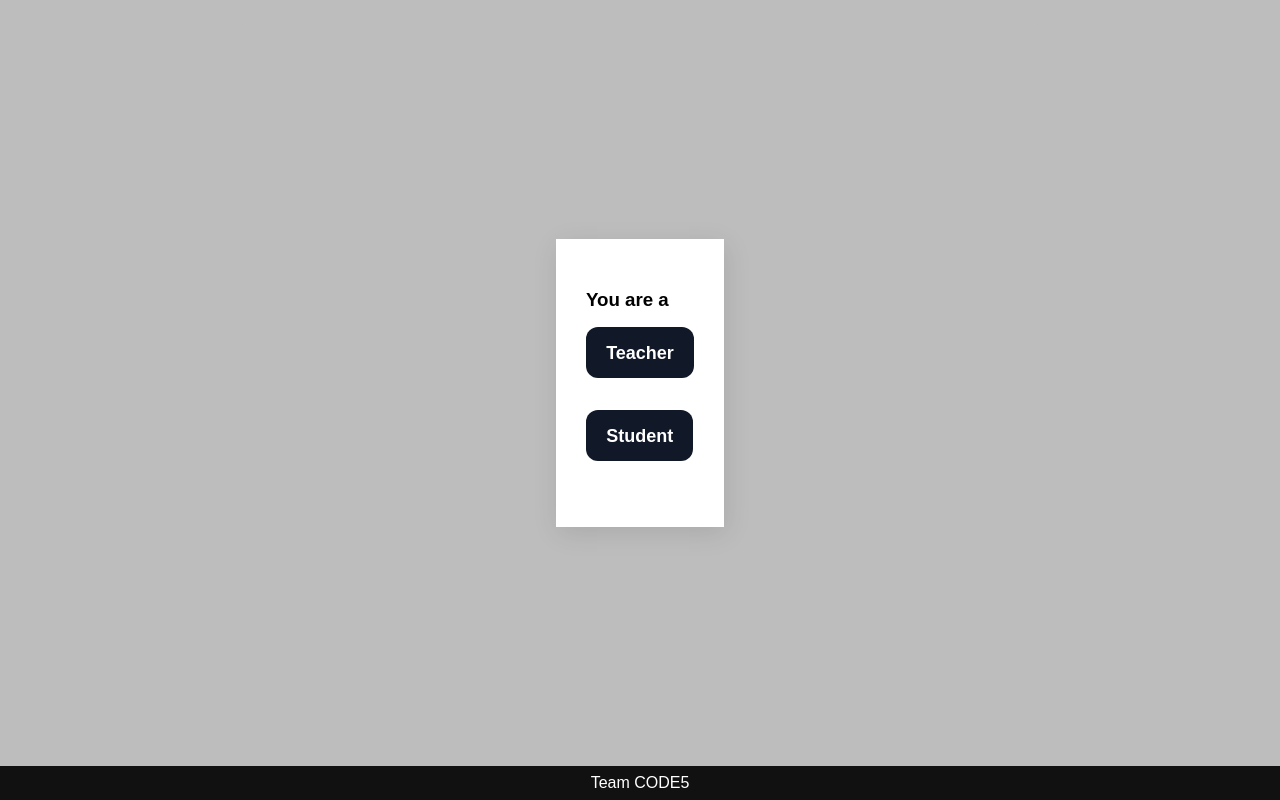
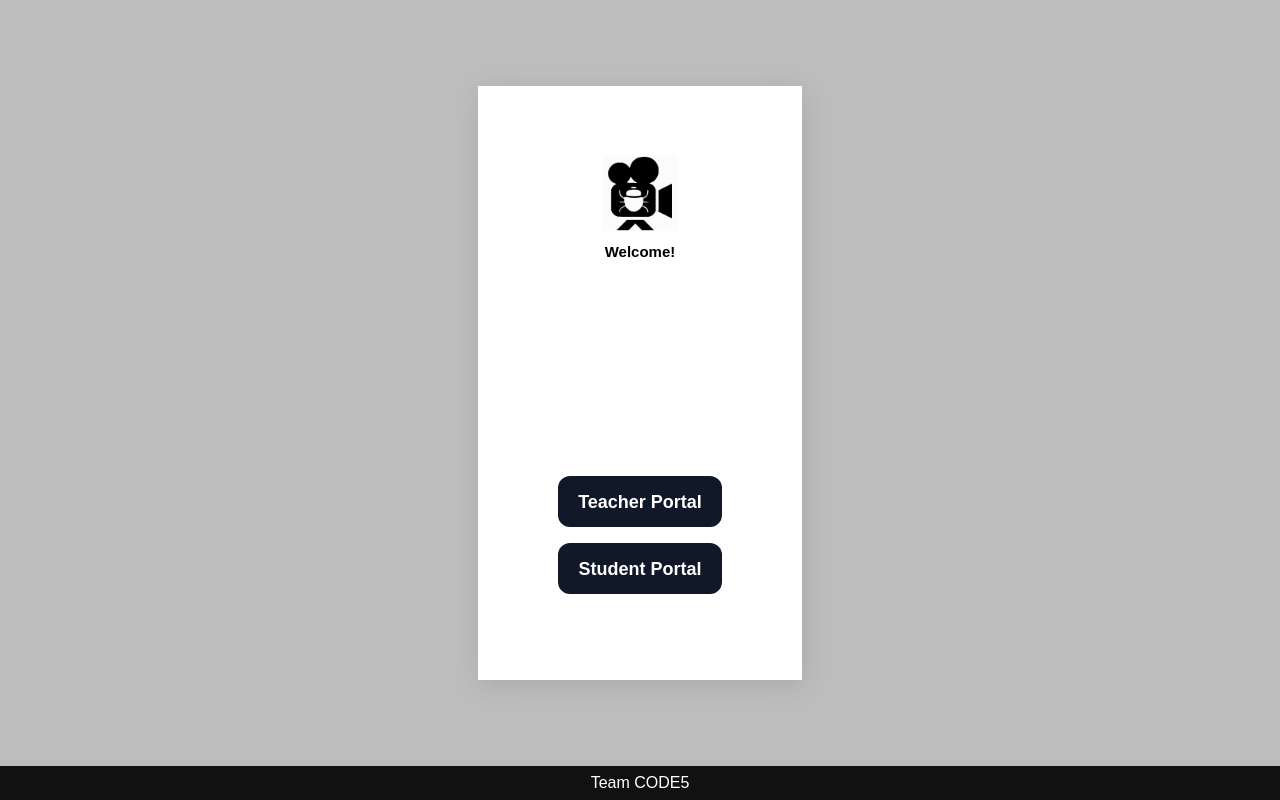
Before and after one commit to max-petruzzi/GenAI-Coding-Education-App, a Python web app: template flask-pwa-master/app/templates/main/index.html in a window 1280 px wide. Run offline with Jinja, Linux system fonts and the light colour scheme; the template is opened without the code that fills it, so the values that code supplies are empty; some libraries are stand-ins or nearby versions.

Commit message:
ui updates

```diff
--- a/flask-pwa-master/app/static/css/style.css
+++ b/flask-pwa-master/app/static/css/style.css
@@ -175,13 +175,56 @@ a:hover {
     -webkit-user-select: none;
     touch-action: manipulation;
     width: auto;
+          display: block;
+  margin-left: auto;
+  margin-right: auto;
 }
 
+
+.btn-2 {
+    background-color: #111827;
+    border: 1px solid transparent;
+    border-radius: .75rem;
+    padding: .75rem 2.5rem;
+    margin: 1rem 0rem 1rem 0rem;
+    box-sizing: border-box;
+    color: #FFFFFF;
+    cursor: pointer;
+    flex: 0 0 auto;
+    font-family: "Inter var", ui-sans-serif, system-ui, -apple-system, system-ui, "Segoe UI", Roboto, "Helvetica Neue", Arial, "Noto Sans", sans-serif, "Apple Color Emoji", "Segoe UI Emoji", "Segoe UI Symbol", "Noto Color Emoji";
+    font-size: 1.125rem;
+    font-weight: 600;
+    line-height: 1.5rem;
+    padding: .75rem 1.2rem;
+    text-align: center;
+    text-decoration: none #6B7280 solid;
+    text-decoration-thickness: auto;
+    transition-duration: .2s;
+    transition-property: background-color, border-color, color, fill, stroke;
+    transition-timing-function: cubic-bezier(.4, 0, 0.2, 1);
+    user-select: none;
+    -webkit-user-select: none;
+    touch-action: manipulation;
+    width: auto;
+          display: block;
+  margin-left: auto;
+  margin-right: auto;
+}
+
+.center{
+    text-align: center;
+    display: block;
+  margin-left: auto;
+  margin-right: auto;
+}
 
 .btn-1:focus {
     box-shadow: none;
     outline: 2px solid transparent;
     outline-offset: 2px;
+      display: block;
+  margin-left: auto;
+  margin-right: auto;
 }
 
 .text-small-bold{
@@ -292,12 +335,58 @@ a:hover {
 
 textarea {
     margin: 5px 0px 5px 0px;
-    font-size: 0.8rem;
+    font-size: 0.9rem;
     letter-spacing: 1px;
     padding: 10px;
     max-width: 100%;
     line-height: 1.5;
     border-radius: 5px;
     border: 1px solid #ccc;
-    box-shadow: 1x 1px 2px #999;
+    box-shadow: 1px 1px 2px #999;
 }
+
+#home-page {
+    padding-left:30px;
+    padding-right: 30px;
+    padding-top: 20px;
+    padding-bottom: 20px;
+}
+
+#home-page-btn {
+    padding-top: 20px;
+    padding-left: 20px;
+    padding-right: 20px;
+}
+
+#teacher-page{
+    padding-left:42px;
+    padding-right: 42px;
+    padding-top: 20px;
+    padding-bottom: 20px;
+}
+
+#metrics-page{
+    padding-top:20px;
+    padding-bottom: 20px;
+    padding-right: 40px;
+
+}
+
+.text-bold{
+    font-size:18px;
+    padding-top:0px;
+    font-weight: bold;
+}
+
+.text-grey{
+    font-size:18px;
+    padding-top:0px;
+    color: #555;
+}
+
+#metrics {
+    padding-left:40px;
+    padding-right: 50px;
+    padding-top: 50px;
+    padding-bottom: 100px;
+}
--- a/flask-pwa-master/app/templates/main/index.html
+++ b/flask-pwa-master/app/templates/main/index.html
@@ -4,10 +4,12 @@
     <link rel="stylesheet" href="style.css">
     <article>
         <main>
-            <h3>You are a </h3>
-            <div><button class="btn-1"><a href="{{ url_for('main.teacher') }}">Teacher</a></button></div>
-            <div><button class="btn-1"><a href="{{ url_for('main.student') }}">Student</a></button></div>
-
+            <div id="home-page">
+                <img src="images/icons/icons8-100.png" style="width:75px;height:75px; object-fit:scale-down;">
+                <div class="center"><h4 class="text-bold" style="font-size:15px;margin-top:12px;margin-bottom: 180px;">Welcome!</h4></div>
+                <div id="home-page-btn">   <div><button class="btn-2"><a href="{{ url_for('main.teacher') }}">Teacher Portal</a></button></div>
+            <div><button class="btn-2"><a href="{{ url_for('main.student') }}">Student Portal</a></button></div></div>
+                </div>
         </main>
     </article>
 {% endblock %}
--- a/flask-pwa-master/app/templates/main/student.html
+++ b/flask-pwa-master/app/templates/main/student.html
@@ -44,14 +44,14 @@
 <article>
   <main>
     <form id='mainform' method="POST" action="{{ url_for('main.submit_form') }}" onsubmit="doSubmit()">
-        <label for="question-dropdown">Select a question:</label>
+        <h3 for="question-dropdown" class="title-1">Select a question:</h3>
         <select id="question-dropdown" name="question-dropdown">
         </select>
         <br>
-        <p id="question-description"></p>
+        <p id="question-description" class="text-small-bold"></p>
         <img id="question-image" src="" alt="Question Image">
         <br>
-        <label for="youtube-link">YouTube Link:</label>
+        <h3 class="title-1">YouTube Link:</h3>
         <div><textarea rows="1" cols="40" placeholder="" id="youtube-link" name="youtube-link" form="mainform"></textarea></div>
         <br>
         <div><input class="btn-1" type="submit" value="Submit"></div>
--- a/flask-pwa-master/app/templates/main/teacher-creat-assignment.html
+++ b/flask-pwa-master/app/templates/main/teacher-creat-assignment.html
@@ -63,7 +63,7 @@
                     dropdown2.classList.toggle("active")
                 }
             </script>
-            <div><button class="btn-1"><a href="{{ url_for('main.teacher') }}">Submit</a></button></div>
+            <div><button class="btn-1" style="margin-top: 30px;"><a href="{{ url_for('main.teacher') }}">Submit</a></button></div>
         </main>
 
     </article>
```
Also changed, not shown: flask-pwa-master/app/templates/main/studentResults.html (+9 -7 lines), flask-pwa-master/app/templates/main/teacher-metrics.html (+10 -7 lines), flask-pwa-master/app/templates/main/teacher.html (+5 -2 lines), flask-pwa-master/app/static/images/icons/icons8-100.png (added).
